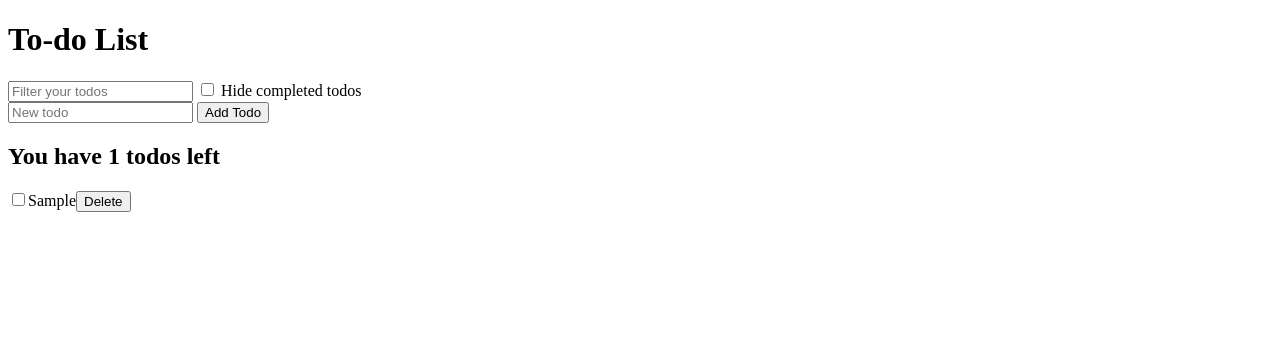
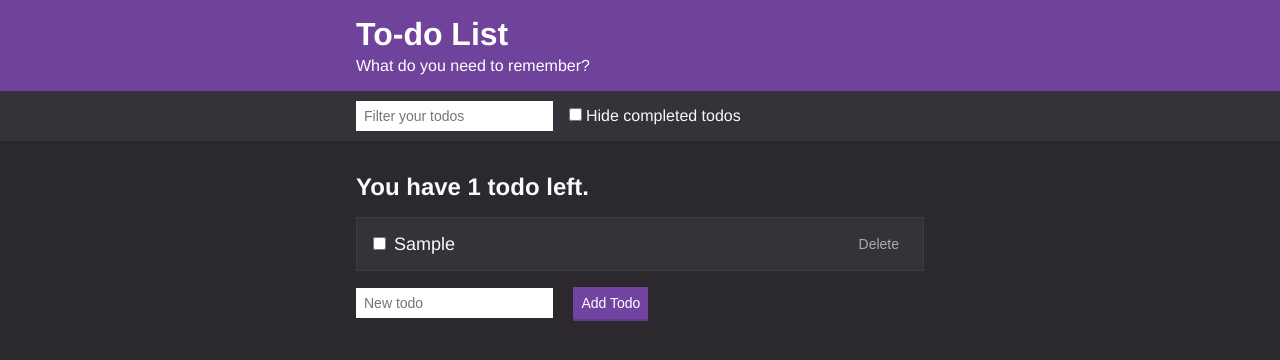
Before and after one commit to fbabola/todo-app-js, a plain HTML site: page index.html in a window 1280 px wide. Both pictures are taken after typing "Sample" into the empty fields and a click on the button "Add Todo". Drawn offline with Linux system fonts and the light colour scheme.

Commit message:
Add scripts folder, add CSS styling and favicon

```diff
--- a/index.html
+++ b/index.html
@@ -3,23 +3,38 @@
 <head>
     <title>To-do List</title>
     <meta name="viewport" content="width=device-width, initial-scale=1">
-    <link rel="stylesheet" type="text/css" media="screen" href="main.css" />
-
+    <link rel="stylesheet" type="text/css" media="screen" href="style.css">
+    <link rel="shortcut icon" href="favicon.ico" type="image/x-icon">
 </head>
 <body>
-    <h1>To-do List</h1>
-    <input id="search-text" placeholder="Filter your todos">
-    <label>
-        <input id="hide-completed" type="checkbox"> Hide completed todos
-    </label>
+    <div class="header">
+        <div class="container">
+            <h1 class="header__title">To-do List</h1>
+            <h2 class="header__subtitle">What do you need to remember?</h2>
+        </div>
+    </div>
+    <div class="actions">
+        <div class="actions__container">
+            <input id="search-text" class="input" placeholder="Filter your todos">
+            <label class="checkbox">
+                <input id="hide-completed" type="checkbox"> Hide completed todos
+            </label>
+        </div>
+    </div>
 
-    <form id="todo-form">
-            <input type="text" placeholder="New todo" name="newTodo">
-            <button>Add Todo</button>
-    </form>
-    <div id="todo-list"></div>
-    <script src="uuidv4.js"></script>
-    <script src="functions.js"></script>
-    <script src="main.js"></script>
+    <div class="container">
+        <div id="todo-list"></div>
+        <form id="todo-form">
+                <input type="text" placeholder="New todo" name="newTodo" class="input">
+                <button class="button">Add Todo</button>
+        </form>
+    </div>
+
+
+
+
+    <script src="scripts/uuidv4.js"></script>
+    <script src="scripts/functions.js"></script>
+    <script src="scripts/main.js"></script>
 </body>
 </html>
--- a/functions.js
+++ b/scripts/functions.js
@@ -77,7 +77,8 @@ const renderTodos = (todos, filters) => {
 
 // Get the DOM elements for an individual note
 const generateTodoDOM = (todo) => {
-    const newTodo = document.createElement('div');
+    const newTodo = document.createElement('label');
+    const container = document.createElement('div');
     const todoText = document.createElement('span');
     const newCheckbox = document.createElement('input');
     const removeButton = document.createElement('button');
@@ -86,24 +87,26 @@ const generateTodoDOM = (todo) => {
     newCheckbox.setAttribute('type', 'checkbox');
     // Tells user if todo is completed by checking it off
     newCheckbox.checked = todo.completed;
-    newTodo.appendChild(newCheckbox);
+    container.appendChild(newCheckbox);
     // Allows user to set todo's completed status
     newCheckbox.addEventListener('change', (e) => {
         toggleTodo(todo.id);
         saveTodos(todos);
         renderTodos(todos, filters);
-    })
+    });
 
-    // Determines what to display if new todo button clicked without user input
-    if (todo.text.length > 0) {
-        todoText.textContent = todo.text;
-    } else {
-        todoText.textContent = 'Empty todo';
-    };
-    newTodo.appendChild(todoText);
+    // Set up todo text
+    todoText.textContent = todo.text;
+    container.appendChild(todoText);
+
+    // Set up the container
+    newTodo.classList.add('list-item');
+    container.classList.add('list-item__container');
+    newTodo.appendChild(container);
 
     // Set up delete button
     removeButton.textContent = 'Delete';
+    removeButton.classList.add('button', 'button--text');
     newTodo.appendChild(removeButton);
     removeButton.addEventListener('click', () => {
         removeTodo(todo.id);
@@ -117,6 +120,14 @@ const generateTodoDOM = (todo) => {
 // Get the DOM elements for list summary
 const generateSummaryDOM = (incompleteTodos) => {
     const summary = document.createElement('h2');
-    summary.textContent = `You have ${incompleteTodos.length} todos left`;
+    summary.classList.add('list-title');
+    if (incompleteTodos.length > 1) {
+        summary.textContent = `You have ${incompleteTodos.length} todos left.`;
+    } else if (incompleteTodos.length === 1) {
+        summary.textContent = 'You have 1 todo left.';
+    } else {
+        summary.textContent = 'You have no todos left.';
+    };
+
     return summary;
 };
--- a/main.js
+++ b/scripts/main.js
@@ -25,11 +25,16 @@ document.querySelector('#search-text').addEventListener('input', (e) => {
 
 document.querySelector('#todo-form').addEventListener('submit', (e) => {
     e.preventDefault();
-    todos.push({
-        id: uuidv4(),
-        text: e.target.elements.newTodo.value,
-        completed: false
-    });
+    const inputText = e.target.elements.newTodo.value.trim();
+    if (inputText) {
+        todos.push({
+            id: uuidv4(),
+            text: inputText,
+            completed: false
+        });
+    } else {
+        return;
+    };
     saveTodos(todos);
     e.target.elements.newTodo.value = '';
     renderTodos(todos, filters);
--- /dev/null
+++ b/style.css
@@ -0,0 +1,225 @@
+/*
+
+// Colors
+$off-black: #20222b;
+$dark-blue: #333745;
+$blue: #3c4251;
+$light-blue: #464b5e;
+$off-white: #a5afd7;
+$purple: #8357c5;
+// Spacing
+$s-size: 1.2rem;
+$m-size: 1.6rem;
+$l-size: 3.2rem;
+$xl-size: 4.8rem;
+$desktop-breakpoint: 45rem;
+
+*/
+
+/* Base Styles */
+
+* {
+    box-sizing: border-box;
+    margin: 0;
+    padding: 0;
+}
+
+html {
+  font-size: 62.5%;
+}
+
+body {
+    background: #2B292E;
+  color: #fafafa;
+  font-family: Helvetica, Arial, sans-serif;
+  font-size: 1.6rem;
+}
+
+button {
+  cursor: pointer;
+}
+
+a {
+    color: #6F439C;
+}
+
+/* Container */
+
+.container {
+  max-width: 60rem;
+  margin: 0 auto;
+  padding: 0 1.6rem;
+}
+
+/* Header */
+
+.header {
+  background: #6F439C;
+  color:white;
+  padding: 1.6rem 0;
+}
+
+.header__title {
+  font-size: 3.2rem;
+  margin-bottom: .4rem;
+}
+
+.header__subtitle {
+  /* color: #777; */
+  font-size: 1.6rem;
+  font-weight: 300;
+}
+
+/* Actions Bar */
+
+.actions {
+    background-color: #353239;
+    /* border-bottom: 1px solid #dedfe0; */
+    /* color: #333333; */
+    padding: 1rem
+}
+
+.actions__container {
+    align-items: center;
+    display: flex;
+    max-width: 60rem;
+    margin: 0 auto;
+    min-height: 3rem;
+    padding: 0 1.6rem;
+}
+
+.actions__container--spaced {
+    justify-content: space-between
+}
+
+/* Form Inputs */
+
+.input {
+    border: none;
+    font-size: 1.4rem;
+    font-weight: 300;
+    height: 3rem;
+    margin-right: 1.6rem;
+    padding: .4rem .8rem;
+}
+
+.checkbox {
+    display: flex;
+    align-items: baseline;
+}
+
+.checkbox > input {
+    margin-right: .4rem;
+}
+
+.button {
+    background: #7044a0;
+    border: none;
+    border-bottom: 2px solid #603a88;
+    color: white;
+    font-size: 1.4rem;
+    font-weight: 300;
+    padding: .8rem;
+    transition: background .3s ease, color .3s ease;
+}
+
+.button:hover {
+    background: #5F3A87;
+}
+
+.button--secondary {
+    background: #888888;
+    border-bottom: 2px solid #717171;
+}
+
+.button--secondary:hover {
+    background: #6E6E6E;
+}
+
+.button--text {
+    background: none;
+    border: none;
+    color: #aaa;
+}
+
+.button--text:hover {
+    background: none;
+    color: white;
+    text-decoration: underline;
+}
+
+/* Note editor */
+
+.title-input {
+    border: 1px solid #DEDFE0;
+    font-size: 2rem;
+    font-weight: 300;
+    display: block;
+    margin: 2.4rem 0;
+    padding: .8rem;
+    width: 100%;
+}
+
+.body-input {
+    border: 1px solid #DEDFE0;
+    font-family: inherit;
+    font-size: 1.6rem;
+    font-weight: 300;
+    display: block;
+    margin: 2.4rem 0;
+    min-height: 15rem;
+    padding: .8rem;
+    width: 100%;
+}
+
+/* Note List Item */
+
+.list-item {
+    text-decoration: none;
+    color: #fafafa;
+    cursor: pointer;
+    background: #353239;
+    border: 1px solid #423e47;
+    margin: 1.6rem 0;
+    padding: 1rem 1.6rem;
+    display: block;
+    transition: background .3s ease;
+    display: flex;
+    justify-content: space-between;
+    align-items: center
+}
+
+.list-item__container {
+    display: flex;
+    font-size: 1.8rem;
+    font-weight: 300;
+    align-items: baseline;
+}
+
+.list-item__container > *:first-child {
+    margin-right: .8rem;
+}
+
+.list-item:hover {
+    background: #3d3941;
+}
+
+.list-item__title {
+    font-size: 1.8rem;
+    margin-bottom: .4rem
+}
+
+.list-item__subtitle {
+    color: #666;
+    font-size: 1.4rem;
+    font-weight: 300;
+    font-style: italic;
+}
+
+.list-title {
+    margin: 3.2rem 0 1.6rem;
+}
+
+.empty-message {
+    margin: 3.2rem 0;
+}
```
Also changed, not shown: favicon.ico (added), scripts/uuidv4.js (renamed from uuidv4.js).
